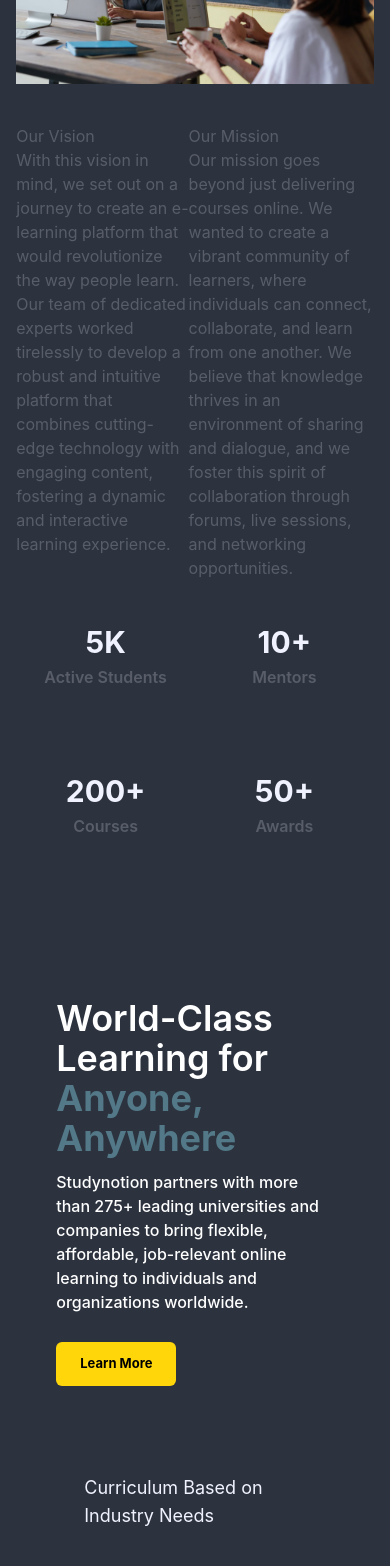
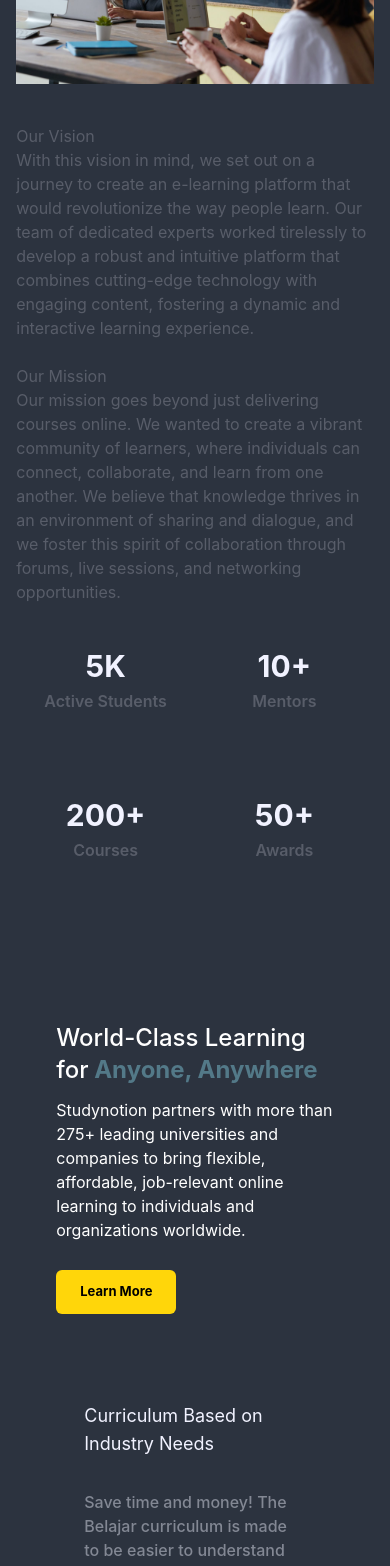
Before and after one commit to 0sourav1998/Study-Notion, a React (Create React App) app: page /about in a window 390 px wide. Shown: the part 1680-3246 px from the top of the page. Built offline with nearby package versions, Linux system fonts and the light colour scheme; no server answers.

Commit message:
About Page - Responsive

```diff
--- a/src/components/core/AboutPage/ContactFormSection.js
+++ b/src/components/core/AboutPage/ContactFormSection.js
@@ -25,13 +25,13 @@ const ContactFormSection = () => {
 
 
   return (
-    <div className="w-11/12 mx-auto">
+    <div className="flex flex-col  w-11/12 lg:mx-auto">
       <p className="text-center text-3xl font-semibold mb-10">Get in Touch</p>
       <form
         onSubmit={handleSubmit(handleMessageSubmit)}
-        className="flex flex-col w-1/2 mx-auto relative left-16"
+        className="flex flex-col lg:w-1/2 w-[90%] lg:mx-auto relative lg:left-16 ml-4"
       >
-        <div className="flex gap-x-2">
+        <div className="flex lg:flex-row flex-col gap-x-2">
           <div className="flex flex-col">
             <label htmlFor="firstName" className="mb-3 text-2xl font-semibold">
               First Name
@@ -74,7 +74,7 @@ const ContactFormSection = () => {
             name="emailAddress"
             id="emailAddress"
             placeholder="Enter Email Address"
-            className="bg-richblack-300 text-black p-2 rounded-md w-[75%]"
+            className="bg-richblack-300 text-black p-2 rounded-md lg:w-[75%] w-[100%]"
             {...register("emailAddress", {
               required: { value: true, message: "This field is required" },
             })}
@@ -100,7 +100,7 @@ const ContactFormSection = () => {
             type="number"
             placeholder="0123456789"
             name="phoneNo"
-            className="w-[57%] bg-richblack-300 text-black p-2 rounded-md"
+            className="lg:w-[57%] w-[100%] bg-richblack-300 text-black p-2 rounded-md"
             {...register("phoneNo", {
               required: { value: true, message: "This Field is required" },
               maxLength: { value: 10, message: "Invalid Phone Number" },
@@ -119,7 +119,7 @@ const ContactFormSection = () => {
             name="message"
             rows={7}
             column={30}
-            className="bg-richblack-300 text-black p-2 rounded-md w-[75%]"
+            className="bg-richblack-300 text-black p-2 rounded-md lg:w-[75%] w-[100%]"
             {...register("message", {
               required: { value: true, message: "This field is required" },
             })}
--- a/src/components/core/AboutPage/LearningGrid.js
+++ b/src/components/core/AboutPage/LearningGrid.js
@@ -64,12 +64,12 @@ const LearningGrid = () => {
                 {
                     card.order < 0
                     ? (
-                        <div className='lg:w-[90%] flex flex-col pb-5 gap-3'>
-                            <div className='text-4xl font-semibold'>
+                        <div className='lg:w-[90%] w-[100%] flex flex-col pb-5 gap-3'>
+                            <div className='text-2xl lg:text-4xl lg:font-semibold font-medium'>
                                 {card.heading}
                                 <HighlightText text={card.highlightText} />
                             </div>
-                            <p className='font-medium'>
+                            <p className='lg:font-medium font-normal'>
                                 {card.description}
                             </p>
                             <div className='w-fit mt-4'>
--- a/src/pages/About.js
+++ b/src/pages/About.js
@@ -48,7 +48,7 @@ const About = () => {
             <div className="flex flex-col items-center gap-10 lg:flex-row justify-between">
                 {/* founding story left box */}
                 <div className="my-24 flex lg:w-[50%] flex-col gap-10">
-                    <h1 className="bg-gradient-to-br from-[#833AB4] via-[#FD1D1D] to-[#FCB045] bg-clip-text text-4xl font-semibold text-transparent lg:w-[70%] ">Our Founding Story</h1>
+                    <h1 className="bg-gradient-to-br from-[#833AB4] via-[#FD1D1D] to-[#FCB045] bg-clip-text text-4xl font-semibold text-transparent lg:w-[70%] w-[100%]">Our Founding Story</h1>
 
                     <p className="text-base font-medium text-richblack-300 lg:w-[95%]">Our e-learning platform was born out of a shared vision and passion for transforming education. It all began with a group of educators, technologists, and lifelong learners who recognized the need for accessible, flexible, and high-quality learning opportunities in a rapidly evolving digital world.</p>
 
@@ -61,7 +61,7 @@ const About = () => {
             </div>
 
             {/* vision and mission wala parent div */}
-            <div className='flex'>
+            <div className='flex lg:flex-row flex-col gap-6'>
                 {/* left box */}
                 <div>
                     <h1>Our Vision</h1>
```
